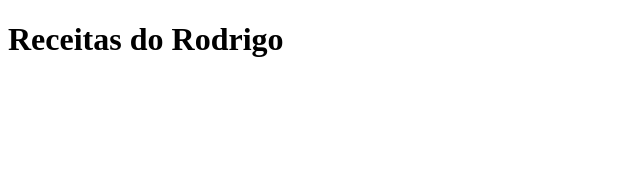
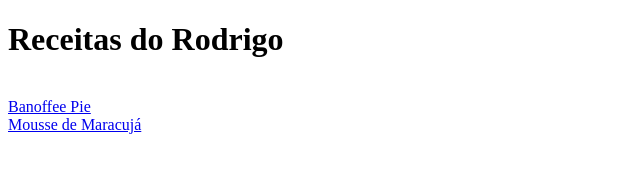
Before and after one commit to ccostarod/odin-receita, a plain HTML site: page index.html in a window 1280 px wide. Shown: the whole page, without its empty margins (0-640 px from the left). Drawn offline with Linux system fonts and the light colour scheme.

Commit message:
Página que contém as receitas

```diff
--- a/index.html
+++ b/index.html
@@ -9,6 +9,8 @@
 <body>
     <h1>Receitas do Rodrigo</h1>
     <br>
-
+    <a href="./pages/banoffee.html">Banoffee Pie</a>
+    <br>
+    <a href="./pages/mousse_maracuja.html">Mousse de Maracujá</a>
 </body>
 </html>
```
